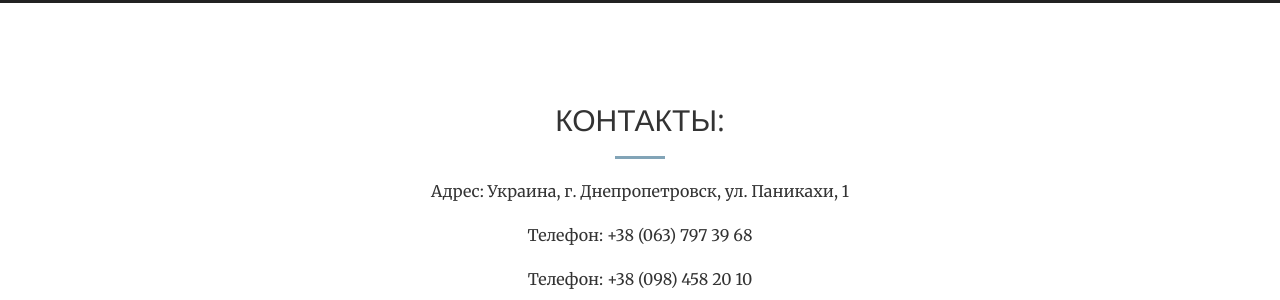
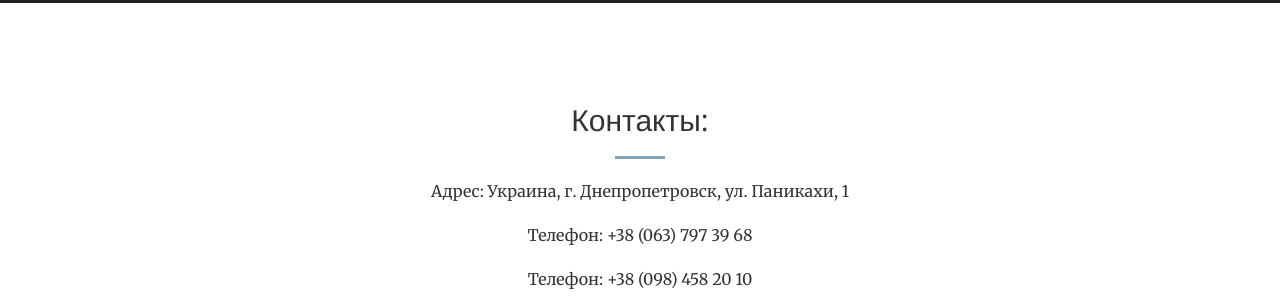
Before and after one commit to Magnum800/e-motors, a Jekyll site: the page built from index.html, in a window 1280 px wide and 900 px high, scrolled down 2091 px. Shown: the part 389-689 px from the top of the window. Built offline with Jekyll 4.4.1, drawn with Linux system fonts in a browser that asks for light colours.

Commit message:
Update contact.html

```diff
--- a/_includes/contact.html
+++ b/_includes/contact.html
@@ -2,7 +2,7 @@
     <div class="container">
         <div class="row">
             <div class="col-lg-8 col-lg-offset-2 text-center">
-                <h2 class="section-heading">КОНТАКТЫ:</h2>
+                <h2 class="section-heading">Контакты:</h2>
                 <hr class="primary">
                 <p>Адрес: Украина, г. Днепропетровск, ул. Паникахи, 1 </p>
                 <p>Телефон: +38 (063) 797 39 68</p>
```
